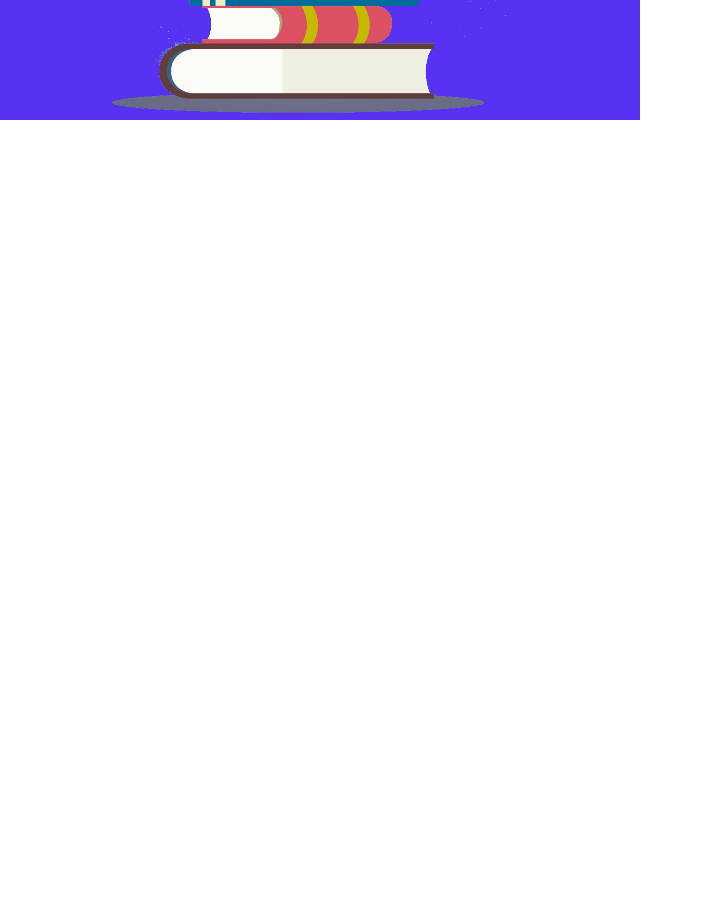
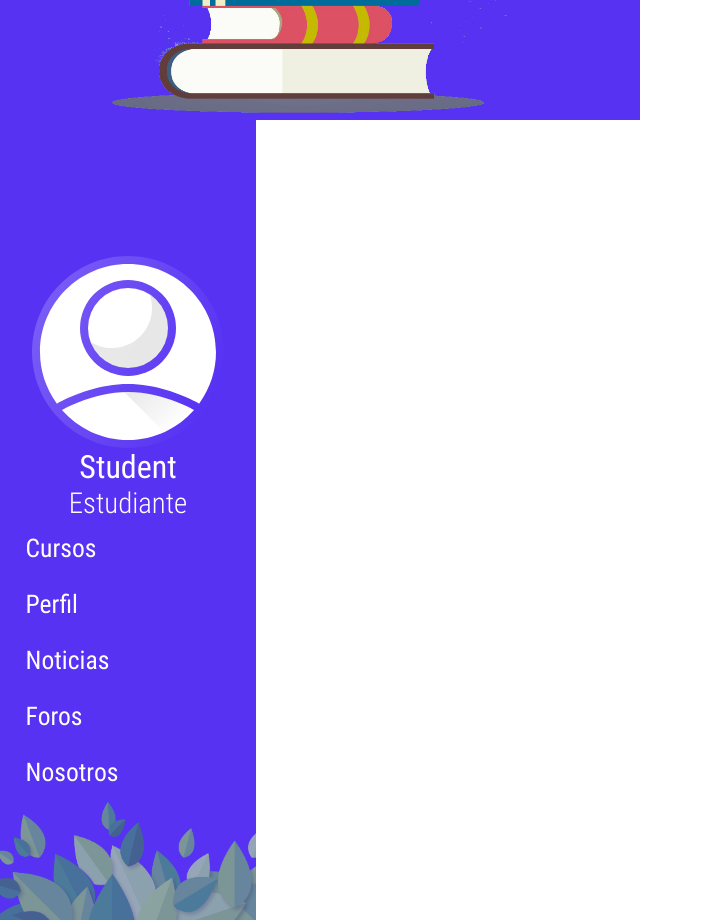
Before and after one commit to jsebold666/Quetzal, a React (Create React App) app in the folder quetzal/: page / in a window 1280 px wide. Shown: the part 4680-5600 px from the top of the page, without its empty margins (0-703 px from the left). Before the commit the page ends 4800 px from the top, so only its background shows below. Built offline with nearby package versions, Linux system fonts and the light colour scheme.

Commit message:
Content and Register

```diff
--- a/quetzal/src/App.js
+++ b/quetzal/src/App.js
@@ -5,14 +5,16 @@ import Header from './components/common/header/index.jsx';
 import Landing from './windows/home-page/index.jsx';
 import Login from './windows/authentication/login/index.jsx';
 import Register from './windows/authentication/register/index.jsx';
+import Student from './windows/profiles/studente-profile/index.jsx';
 
 function App() {
   return (
     <div className="App">
-      <Header></Header>
-      <Landing></Landing>
-      <Login></Login>
-      <Register></Register>
+      <Header />
+      <Landing />
+      <Login />
+      <Register />
+      <Student />
     </div>
   );
 }
--- /dev/null
+++ b/quetzal/src/components/common/headLess/index.jsx
@@ -0,0 +1,12 @@
+import React from 'react';
+import './index.scss';
+
+export default ( props ) => (
+    <div>
+        <div className='header'>
+            <header>
+                <h1>Matemáticas</h1>
+            </header>
+        </div>
+    </div>
+)
--- /dev/null
+++ b/quetzal/src/components/common/headLess/index.scss
@@ -0,0 +1,22 @@
+.header{
+    width: 80%;
+    margin-left: 20%;
+    height: 15vh;
+    background-image: url('../../../img/math\ 00.jpg');
+    background-size: cover;
+    top: 0;
+    position: fixed;
+    background-position: center;
+    header{
+        background: rgba($color: #000000, $alpha: 0.5);
+        width: 80%;
+        height: 15vh;
+        h1{
+        font-size: 2.3em;
+        color: #fff;
+        text-align: left;
+        padding-left: 2vw;
+        padding-top: 3vh;
+        }
+    }
+}
--- /dev/null
+++ b/quetzal/src/components/common/sidebar/index.jsx
@@ -0,0 +1,26 @@
+import React from 'react';
+import './index.scss';
+import User from '../../../icons/user.svg';
+import Bottom from '../../../img/bottom.png';
+
+export default ( props ) => (
+    <div>
+        <div className='sidebar'>
+            <div className='profile'>
+                <img src={User} />
+                <h2>Student</h2>
+                <h3>Estudiante</h3>
+            </div>
+            <div className='options'>
+                <a href=''>Cursos</a>
+                <a href=''>Perfil</a>
+                <a href=''>Noticias</a>
+                <a href=''>Foros</a>
+                <a href=''>Nosotros</a>
+            </div>
+            <div className='img'>
+                <img src={Bottom} />
+            </div>
+        </div>
+    </div>
+)
--- /dev/null
+++ b/quetzal/src/components/common/sidebar/index.scss
@@ -0,0 +1,57 @@
+.sidebar{
+    width: 20%;
+    height: 100vh;
+    background: #5732f3;
+    display: flex;
+    align-items: center;
+    justify-content: flex-end;
+    flex-direction: column;
+    .profile{
+        width: 100%;
+        img{
+            width: 15vw;
+            height: 15vw;
+            margin-left: 2.5vw;
+        }
+        h2{
+            font-size: 2em;
+            color: #fff;
+            font-weight: 400;
+        }
+        h3{
+            font-size: 1.8em;
+            color: #fff;
+            font-weight: 300;
+        }
+    }
+    .options{
+        width: 100%;
+        font-size: 1.6em;
+        display: flex;
+        flex-direction: column;
+        text-align: left;
+        height: 35vh;
+        justify-content: space-around;
+        a{
+            text-decoration: none;
+            color: #fff;
+            transition: all 0.5s;
+            padding-left: 2vw;
+            padding-top: 1vh;
+            padding-bottom: 1vh;
+        }
+        a:hover{
+            background: #f24343;
+        }
+    }
+    .img{
+        width: 100%;
+        height: 15vh;
+        img{
+            width: 100%;
+            height: 15vh;
+            margin: 0;
+            opacity: 0.6;
+        }
+    }
+}
--- a/quetzal/src/windows/profiles/studente-profile/index.jsx
+++ b/quetzal/src/windows/profiles/studente-profile/index.jsx
@@ -1,21 +1,11 @@
 import React from 'react';
 import './index.scss';
-import User from '../../../icons/user.svg';
+import Sidebar from '../../../components/common/sidebar/index.jsx';
+import HeadLess from '../../../components/common/headLess/index.jsx';
 
 export default ( props ) => (
     <div>
-        <div className='sidebar'>
-            <div className='profile'>
-                <img src={User} />
-                <h2>Student</h2>
-                <h3>Estudiante</h3>
-            </div>
-            <div className='options'>
-
-            </div>
-        </div>
-        <div className='header'>
-
-        </div>
+        <Sidebar />
+        <HeadLess />
     </div>
 )
```
Also changed, not shown: quetzal/src/img/bottom.png (renamed from quetzal/src/img/bottom-side-bar.png).
